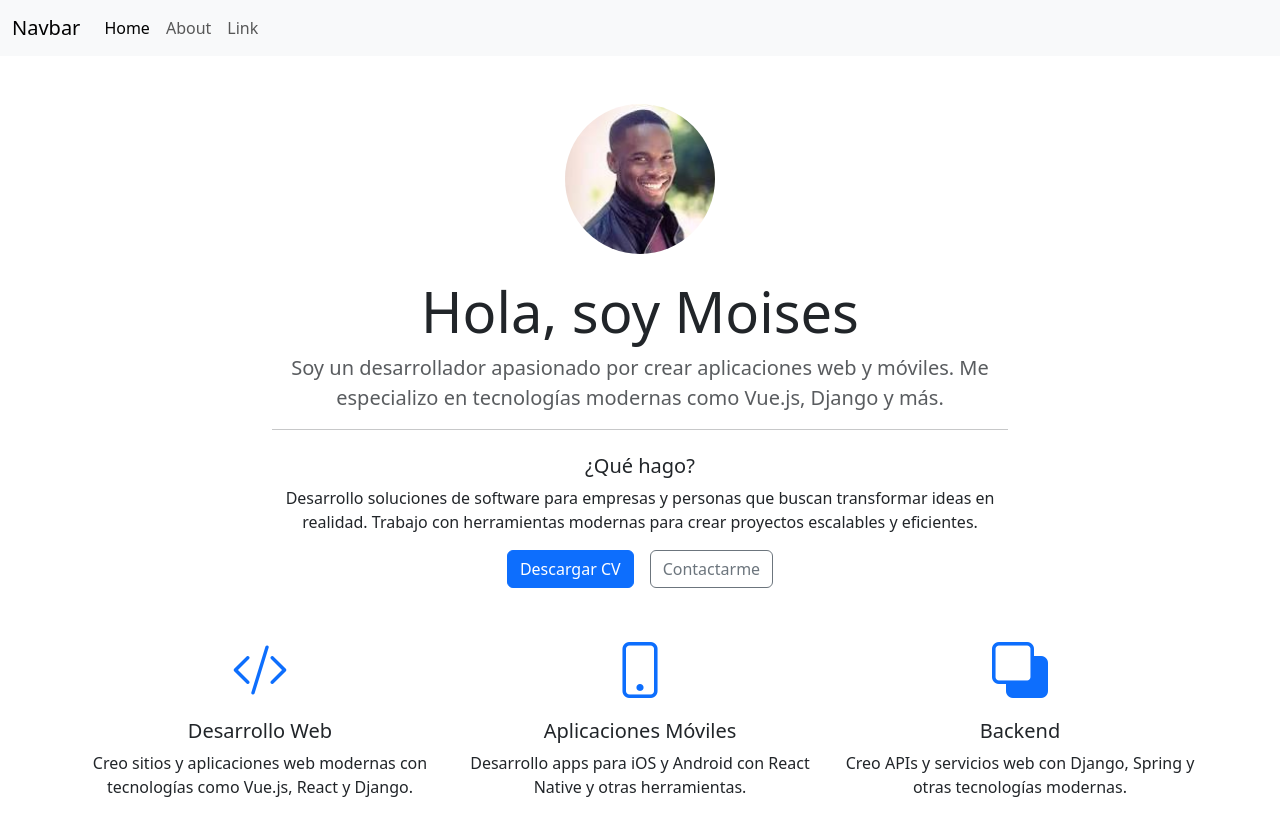
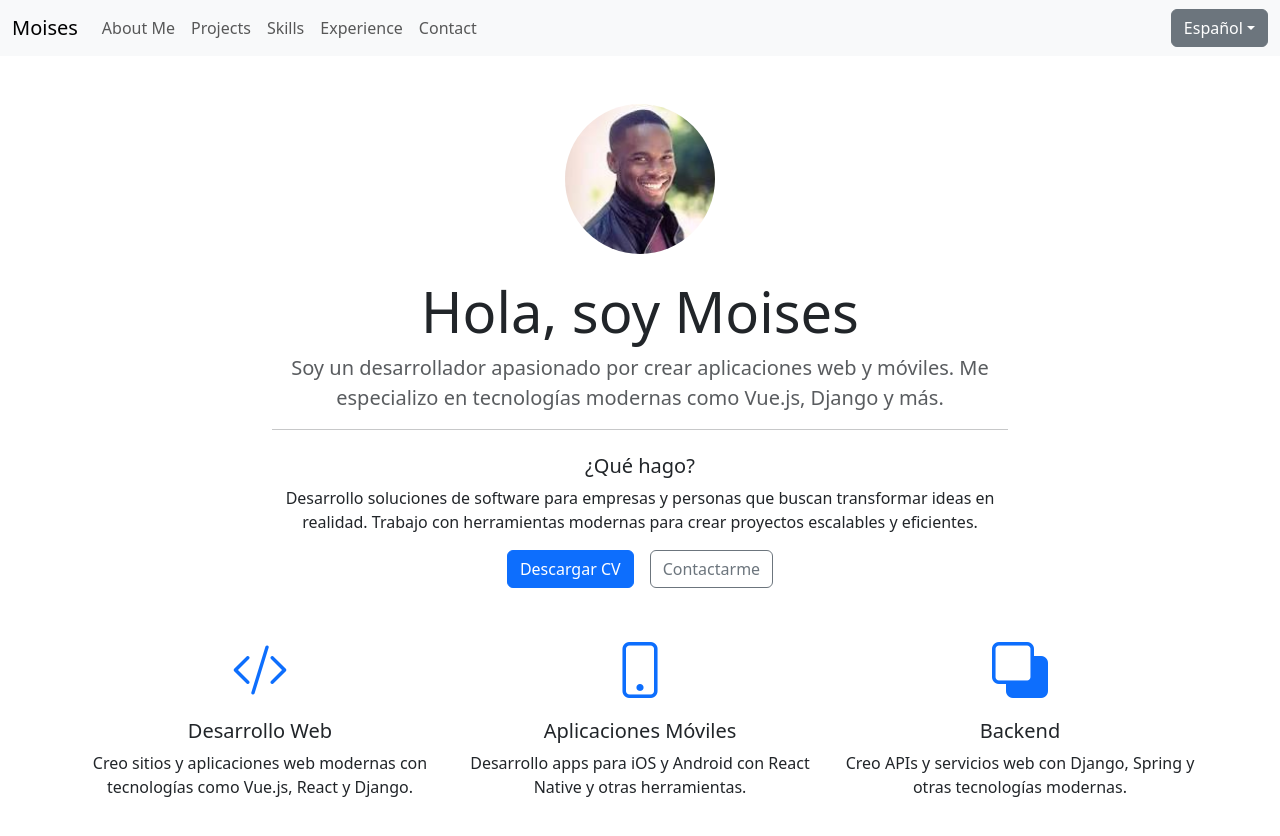
Before and after one commit to dbetancorfp/portfolio, a Vue app: page /about in a window 1280 px wide. Shown: the top 836 px of the page. Built offline with nearby package versions, Linux system fonts and the light colour scheme.

Commit message:
feat: Modificado Navbar

```diff
--- a/src/App.vue
+++ b/src/App.vue
@@ -1,27 +1,64 @@
 <script setup lang="ts">
+import { useI18n } from 'vue-i18n';
+import { ref, computed } from 'vue';
+
+const { locale } = useI18n();
+const currentLanguage = computed(() => (locale.value === 'es' ? 'Español' : 'English'));
+
+const changeLanguage = (lang) => {
+  locale.value = lang; // Cambiar idioma
+  localStorage.setItem('language', lang); // Guardar preferencia en localStorage
+};
 </script>
 
 <template>
 
 <nav class="navbar navbar-expand-lg bg-body-tertiary">
   <div class="container-fluid">
-    <a class="navbar-brand" href="#">Navbar</a>
+    <router-link to="/" class="navbar-brand">Moises</router-link>
     <button class="navbar-toggler" type="button" data-bs-toggle="collapse" data-bs-target="#navbarSupportedContent" aria-controls="navbarSupportedContent" aria-expanded="false" aria-label="Toggle navigation">
       <span class="navbar-toggler-icon"></span>
     </button>
     <div class="collapse navbar-collapse" id="navbarSupportedContent">
       <ul class="navbar-nav me-auto mb-2 mb-lg-0">
         <li class="nav-item">
-          <router-link to="/" class="nav-link active" aria-current="page">Home</router-link>
+          <router-link to="/" class="nav-link">About Me</router-link>
         </li>
         <li class="nav-item">
-          <router-link to="/about" class="nav-link">About</router-link>
+          <router-link to="/projects" class="nav-link">Projects</router-link>
         </li>
         <li class="nav-item">
-          <a class="nav-link" href="#">Link</a>
+          <router-link to="/skills" class="nav-link">Skills</router-link>
+        </li>
+        <li class="nav-item">
+          <router-link to="/experience" class="nav-link">Experience</router-link>
+        </li>
+        <li class="nav-item">
+          <router-link to="/contact" class="nav-link">Contact</router-link>
         </li>
       </ul>
     </div>
+
+    <div class="dropdown ms-auto">
+      <button
+        class="btn btn-secondary dropdown-toggle"
+        type="button"
+        id="languageDropdown"
+        data-bs-toggle="dropdown"
+        aria-expanded="false"
+      >
+        {{ currentLanguage }}
+      </button>
+      <ul class="dropdown-menu" aria-labelledby="languageDropdown">
+        <li>
+          <button class="dropdown-item" @click="changeLanguage('es')">Español</button>
+        </li>
+        <li>
+          <button class="dropdown-item" @click="changeLanguage('en')">English</button>
+        </li>
+      </ul>
+    </div>
+
   </div>
 </nav>
 
--- a/src/components/AboutMe.vue
+++ b/src/components/AboutMe.vue
@@ -20,16 +20,18 @@
           </p>
           <div class="d-flex justify-content-center gap-3">
             <a
-              href="#"
+              href="assets/CV-Moises.pdf"
               class="btn btn-primary"
               role="button"
-              >Descargar CV</a
+              download="CV-Moises.pdf"
             >
-            <a
-              href="mailto:tucorreo@example.com"
+              Descargar CV
+            </a>
+
+            <router-link to="/contact"
               class="btn btn-outline-secondary"
               role="button"
-              >Contactarme</a
+              >Contactarme</router-link
             >
           </div>
         </div>
--- a/src/components/Home.vue
+++ /dev/null
@@ -1,6 +0,0 @@
-<template>
-    <div>
-        <h1>Home</h1>
-        <p>Welcome to my portfolio website.</p>
-    </div>
-</template>
--- a/src/i18n/index.ts
+++ b/src/i18n/index.ts
@@ -3,10 +3,12 @@ import { createI18n } from 'vue-i18n';
 import en from '../locales/en';
 import es from '../locales/es';
 
+const savedLocale = localStorage.getItem('language') || 'es';
+
 const i18n = createI18n({
     legacy: false,
-    locale: 'es',
-    fallbackLocale: 'es',
+    locale: savedLocale,
+    fallbackLocale: 'en',
     messages: { en, es },
 });
 
```
Also changed, not shown: 1 other file (tests, documents, lock files or other folders).
